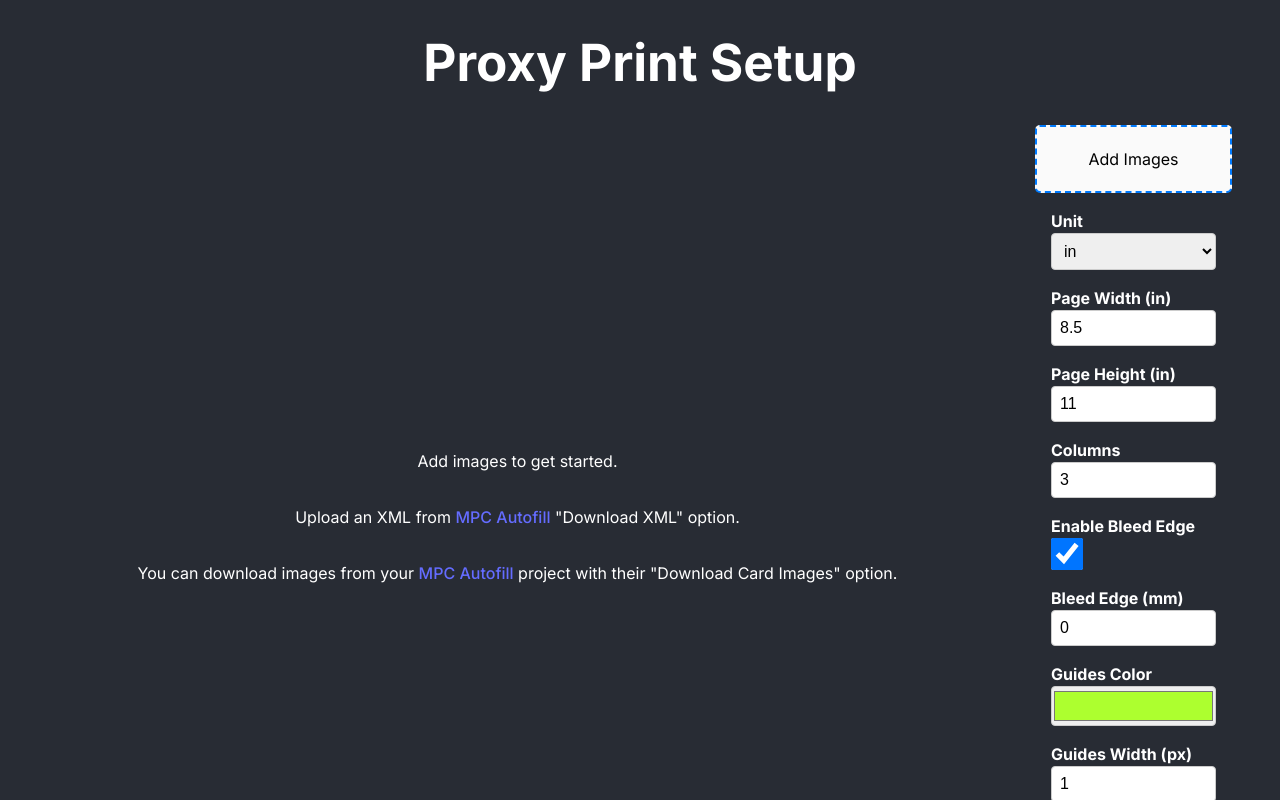
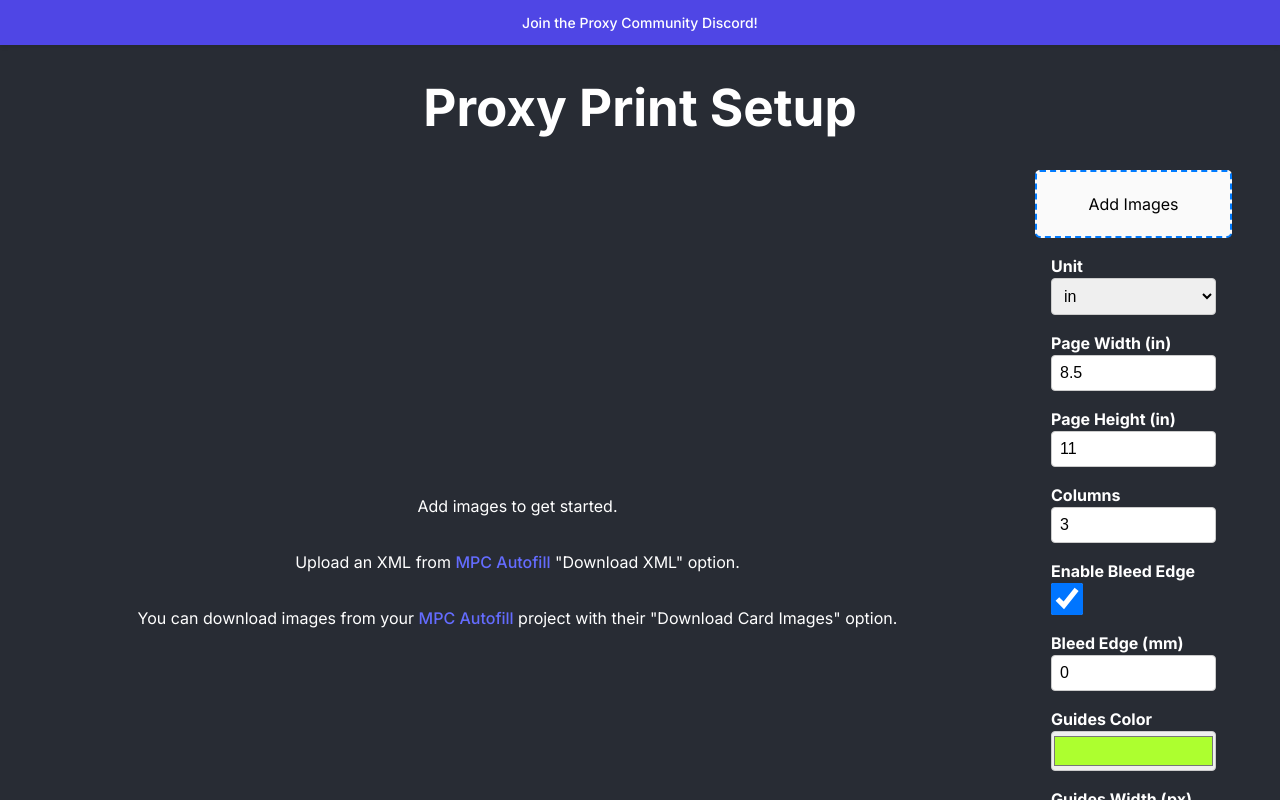
Before and after one commit to alex-taxiera/proxy-print, a React (Vite) app: page / in a window 1280 px wide. Shown: the top 800 px of the page. Built offline with nearby package versions, Linux system fonts and the light colour scheme.

Commit message:
add links to discord

```diff
--- a/package.json
+++ b/package.json
@@ -10,6 +10,9 @@
     "preview": "vite preview"
   },
   "dependencies": {
+    "@fortawesome/fontawesome-svg-core": "^6.7.2",
+    "@fortawesome/free-brands-svg-icons": "^6.7.2",
+    "@fortawesome/react-fontawesome": "^0.2.2",
     "html2canvas": "^1.4.1",
     "jspdf": "github:laucheukhim/jsPDF",
     "nanoid": "^5.1.0",
--- a/src/App.tsx
+++ b/src/App.tsx
@@ -6,11 +6,15 @@ import { ImagesProvider } from "./context/ImagesProvider";
 
 import "./App.css";
 import { ImageDownloadIndicator } from "./ImageDownloadIndicator";
+import { CommunityBanner } from "./CommunityBanner";
+import { FontAwesomeIcon } from "@fortawesome/react-fontawesome";
+import { faDiscord } from "@fortawesome/free-brands-svg-icons";
 
 function App() {
   return (
     <SettingsProvider>
       <ImagesProvider>
+        <CommunityBanner />
         <header id="app-header">
           <h1>Proxy Print Setup</h1>
           <ImageDownloadIndicator />
@@ -28,6 +32,10 @@ function App() {
           <a href="https://github.com/alex-taxiera/proxy-print">{"<Code />"}</a>
           &nbsp;by&nbsp;
           <a href="https://github.com/alex-taxiera">Alex Taxiera</a>
+          &nbsp;|&nbsp;
+          <a href="https://discord.gg/A5AkkyP8CU" target="_blank" rel="noopener noreferrer">
+            <FontAwesomeIcon icon={faDiscord} style={{ color: 'inherit' }}/>
+          </a>
         </footer>
       </ImagesProvider>
     </SettingsProvider>
--- /dev/null
+++ b/src/CommunityBanner.css
@@ -0,0 +1,30 @@
+.community-banner {
+  background-color: #4f46e5;
+  color: white;
+  padding: 12px 0;
+  text-align: center;
+  width: 100%;
+  position: relative;
+  left: 50%;
+  right: 50%;
+  margin-left: -50vw;
+  margin-right: -50vw;
+  box-shadow: 0 2px 4px rgba(0, 0, 0, 0.1);
+}
+
+.community-banner p {
+  margin: 0;
+  font-size: 14px;
+  font-weight: 500;
+}
+
+.community-banner a {
+  color: white;
+  text-decoration: none;
+  transition: opacity 0.2s ease;
+}
+
+.community-banner a:hover {
+  opacity: 0.8;
+  text-decoration: underline;
+}
--- /dev/null
+++ b/src/CommunityBanner.tsx
@@ -0,0 +1,13 @@
+import "./CommunityBanner.css";
+
+export const CommunityBanner = () => {
+  return (
+    <div className="community-banner">
+      <p>
+        <a href="https://discord.gg/A5AkkyP8CU" target="_blank" rel="noopener noreferrer">
+          Join the Proxy Community Discord!
+        </a>
+      </p>
+    </div>
+  );
+};
```
Also changed, not shown: 2 other files (tests, documents, lock files or other folders).
